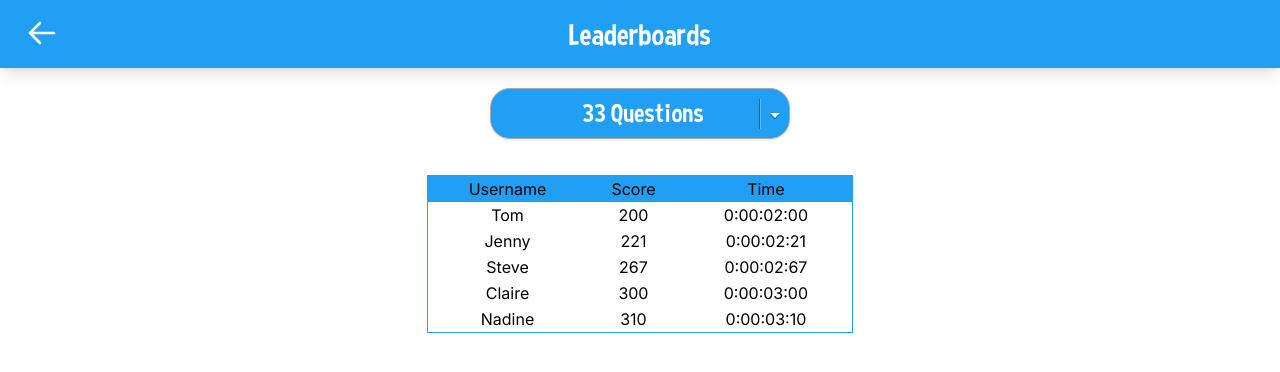
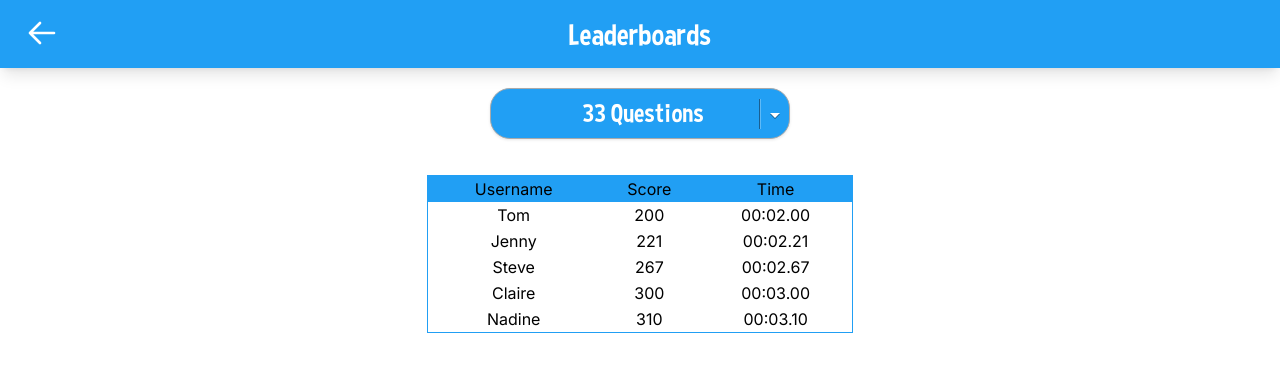
Before and after one commit to TomF46/Appathematics, a React (Vite) app: page /leaderboards in a window 1280 px wide. Shown: the top 372 px of the page. Built offline with nearby package versions, Linux system fonts and the light colour scheme.

Commit message:
Only show hour amount if required.

```diff
--- a/src/components/ScoresLeaderboardLine.jsx
+++ b/src/components/ScoresLeaderboardLine.jsx
@@ -7,9 +7,16 @@ function ScoresLeaderboardLine({score}) {
         <tr>
             <td>{score.username}</td>
             <td>{score.score}</td>
-            <td>{readableTime.hours}:{readableTime.minutes.toString().padStart(2, "0")}:
-            {readableTime.seconds.toString().padStart(2, "0")}:
-            {readableTime.hundredths.toString().padStart(2, "0")}</td>
+            <td>
+                {readableTime.hours > 0 && (
+                    <>
+                        {readableTime.hours}:
+                    </>
+                )}
+                {readableTime.minutes.toString().padStart(2, "0")}:
+                {readableTime.seconds.toString().padStart(2, "0")}.
+                {readableTime.hundredths.toString().padStart(2, "0")}
+            </td>
         </tr>
     );
 }
--- a/src/components/Timer.jsx
+++ b/src/components/Timer.jsx
@@ -34,8 +34,13 @@ function Timer({ time, gameInProgress, setTimer, setGameInProgress}) {
 
     return <div className="timer">
         <p className="text-center text-white text-3xl">
-            {readableTime.hours}:{readableTime.minutes.toString().padStart(2, "0")}:
-            {readableTime.seconds.toString().padStart(2, "0")}:
+            {readableTime.hours > 0 && (
+                <>
+                    {readableTime.hours}:
+                </>
+            )}
+            {readableTime.minutes.toString().padStart(2, "0")}:
+            {readableTime.seconds.toString().padStart(2, "0")}.
             {readableTime.hundredths.toString().padStart(2, "0")}
         </p>
     </div>;
```
